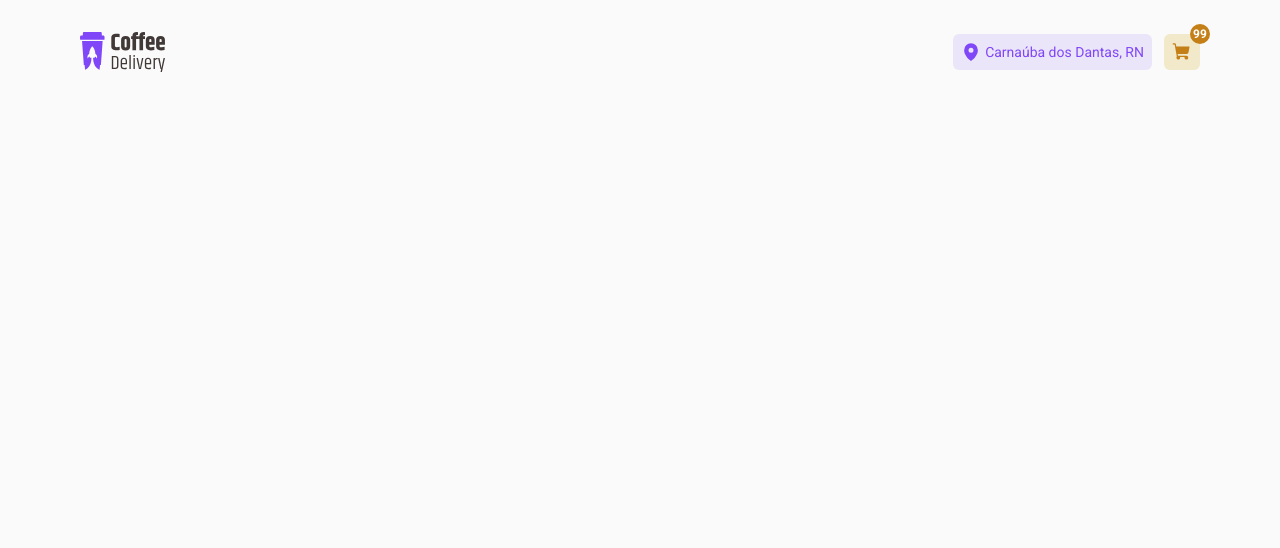
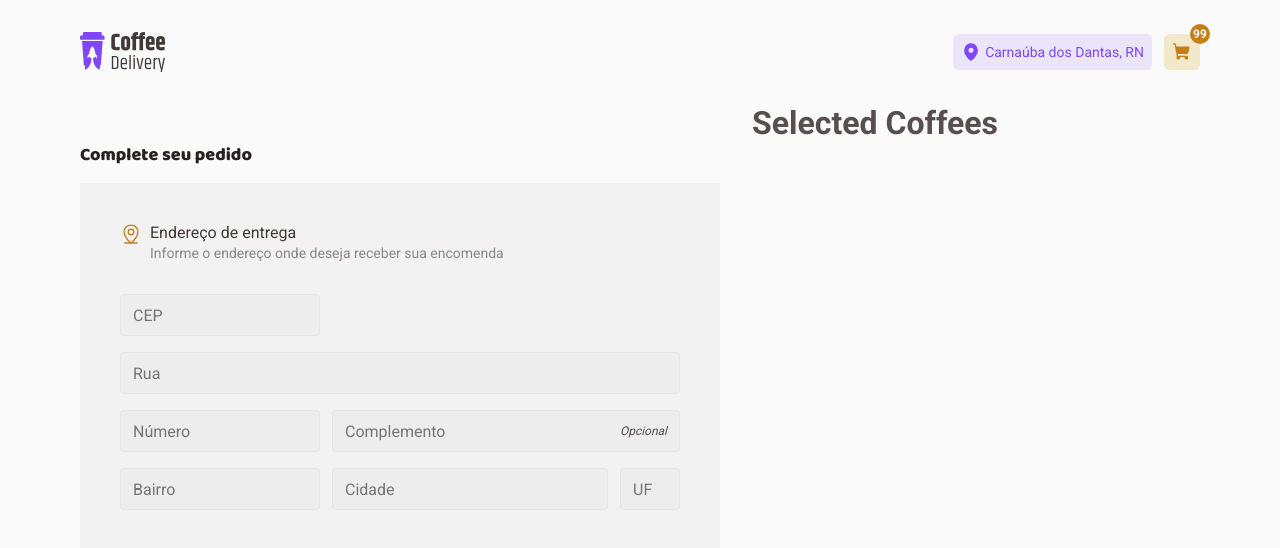
Before and after one commit to rlucasmd/coffee-delivery, a React (Vite) app: page /checkout in a window 1280 px wide. Shown: the top 548 px of the page. Built offline with nearby package versions, Linux system fonts and the light colour scheme.

Commit message:
add: address form visualization

```diff
--- /dev/null
+++ b/src/components/Input/index.tsx
@@ -0,0 +1,20 @@
+import { InputHTMLAttributes } from "react";
+import { InputWrapper, InputContainer, InputStyled, RightText } from "./styles";
+
+interface Props extends InputHTMLAttributes<HTMLInputElement>{
+  rightText? :string;
+  className?: string;
+}
+
+function Input({ rightText, className, ...rest } : Props){
+  return (
+    <InputWrapper className={className}>
+      <InputContainer>
+        <InputStyled {...rest}/>
+        {rightText && <RightText>{rightText}</RightText>}
+      </InputContainer>
+    </InputWrapper>
+  );
+}
+
+export { Input };
--- /dev/null
+++ b/src/components/Input/styles.ts
@@ -0,0 +1,48 @@
+import styled from "styled-components";
+
+const InputWrapper = styled.div`
+  display: flex;
+  flex: 1;
+`;
+const InputContainer = styled.div`
+  display: flex;
+  flex: 1;
+  height: 2.625rem;
+  align-items: center;
+  justify-content: space-between;
+  overflow: hidden;
+  border: 1px solid ${({theme}) => theme.colors["base-button"]};
+  background: ${({theme}) => theme.colors["base-input"]};
+  border-radius: 4px;
+
+  &:focus-within{
+    border-color: ${({theme}) => theme.colors["yellow-dark"]};
+  }
+`;
+
+const InputStyled = styled.input`
+  display: flex;
+  height: 100%;
+  flex: 1;
+  border: 0;
+  padding: 0 0.75rem;
+  background: transparent;
+  &:focus{
+    outline: none;
+  }
+
+`;
+const RightText = styled.p`
+  font-weight: 400;
+  font-family: "Roboto", sans-serif;
+  font-size: 0.75rem;
+  font-style: italic;
+  margin-right: 0.75rem;
+`;
+
+export {
+  InputWrapper,
+  InputContainer,
+  RightText,
+  InputStyled
+};
--- /dev/null
+++ b/src/pages/Checkout/components/AddressForm/index.tsx
@@ -0,0 +1,37 @@
+import { Input } from "../../../../components/Input";
+import { AddressFormContainer } from "./styles";
+
+function AddressForm(){
+  return (
+    <AddressFormContainer>
+      <Input
+        placeholder="CEP"
+        className="cep"
+      />
+      <Input
+        placeholder="Rua"
+        className="street"
+      />
+      <Input
+        placeholder="Número"
+      />
+      <Input
+        placeholder="Complemento"
+        rightText="Opcional"
+        className="complement"
+      />
+      <Input
+        placeholder="Bairro"
+      />
+      <Input
+        placeholder="Cidade"
+      />
+      <Input
+        placeholder="UF"
+      />
+
+    </AddressFormContainer>
+  );
+}
+
+export { AddressForm };
--- /dev/null
+++ b/src/pages/Checkout/components/AddressForm/styles.ts
@@ -0,0 +1,29 @@
+import styled from "styled-components";
+
+const AddressFormContainer = styled.form`
+  display: grid;
+  margin-top: 2rem;
+  width: 100%;
+  grid-template-columns: 12.5rem 17.25rem 3.75rem;
+  column-gap: 0.75rem;
+  row-gap: 1rem;
+
+  grid-auto-flow: dense;
+
+  .cep{
+    grid-column: span 3;
+    max-width: 12.5rem;
+  }
+
+  .street{
+    grid-column: span 3;
+  }
+  .complement{
+    grid-column: span 2;
+  }
+`;
+
+
+export {
+  AddressFormContainer,
+};
--- /dev/null
+++ b/src/pages/Checkout/components/CompleteOrderForm/index.tsx
@@ -0,0 +1,27 @@
+import { MapPinLine } from "phosphor-react";
+import { Title } from "../../../../components/Typography";
+import { SectionHeader } from "../SectionHeader";
+import { CompleteOrderFormContainer, FormSectionContainer } from "./styles";
+import { useTheme } from "styled-components";
+import { AddressForm } from "../AddressForm";
+
+function CompleteOrderForm(){
+  const theme = useTheme();
+  return(
+    <CompleteOrderFormContainer>
+      <Title size="xs">
+        Complete seu pedido
+      </Title>
+      <FormSectionContainer>
+        <SectionHeader
+          icon={<MapPinLine size={22} color={theme.colors["yellow-dark"]}/>}
+          title="Endereço de entrega"
+          subtitle="Informe o endereço onde deseja receber sua encomenda"
+        />
+        <AddressForm />
+      </FormSectionContainer>
+    </CompleteOrderFormContainer>
+  );
+}
+
+export { CompleteOrderForm };
--- /dev/null
+++ b/src/pages/Checkout/components/CompleteOrderForm/styles.ts
@@ -0,0 +1,24 @@
+import styled from "styled-components";
+
+const CompleteOrderFormContainer = styled.div`
+  display: flex;
+  flex: 1;
+  margin-top: 2.5rem;
+  flex-direction: column;
+`;
+
+const FormSectionContainer = styled.div`
+  display: flex;
+  width: 100%;
+  padding: 2.5rem;
+  margin-top: 1rem;
+  flex-direction: column;
+
+  background: ${({theme}) => theme.colors["base-card"]};
+`;
+
+
+export {
+  CompleteOrderFormContainer,
+  FormSectionContainer
+};
--- /dev/null
+++ b/src/pages/Checkout/components/SectionHeader/index.tsx
@@ -0,0 +1,26 @@
+import { ReactNode } from "react";
+import { SectionHeaderContainer } from "./styles";
+import { Text } from "../../../../components/Typography";
+
+interface SectionHeaderProps {
+  icon: ReactNode;
+  title: string;
+  subtitle: string;
+}
+function SectionHeader({
+  icon,
+  title,
+  subtitle
+} : SectionHeaderProps){
+  return (
+    <SectionHeaderContainer>
+      {icon}
+      <div>
+        <Text size="m" color="subtitle">{title}</Text>
+        <Text size="s" >{subtitle}</Text>
+      </div>
+    </SectionHeaderContainer>
+  );
+}
+
+export { SectionHeader };
--- /dev/null
+++ b/src/pages/Checkout/components/SectionHeader/styles.ts
@@ -0,0 +1,10 @@
+import styled from "styled-components";
+
+const SectionHeaderContainer = styled.div`
+  display: flex;
+  flex-direction: row;
+  flex: 1;
+  gap: 8px;
+`;
+
+export { SectionHeaderContainer };
--- /dev/null
+++ b/src/pages/Checkout/components/SelectedCoffees/index.tsx
@@ -0,0 +1,11 @@
+import { SelectedCoffeesContainer } from "./styles";
+
+function SelectedCoffees(){
+  return (
+    <SelectedCoffeesContainer>
+      <h1>Selected Coffees</h1>
+    </SelectedCoffeesContainer>
+  );
+}
+
+export { SelectedCoffees } ;
--- /dev/null
+++ b/src/pages/Checkout/components/SelectedCoffees/styles.ts
@@ -0,0 +1,8 @@
+import styled from "styled-components";
+
+const SelectedCoffeesContainer = styled.div`
+  display: flex;
+  flex: 1;
+`;
+
+export { SelectedCoffeesContainer };
--- a/src/pages/Checkout/index.tsx
+++ b/src/pages/Checkout/index.tsx
@@ -1,9 +1,12 @@
+import { CompleteOrderForm } from "./components/CompleteOrderForm";
+import { SelectedCoffees } from "./components/SelectedCoffees";
 import { CheckoutContainer } from "./styles";
 
 function Checkout(){
   return (
     <CheckoutContainer className="container">
-
+      <CompleteOrderForm />
+      <SelectedCoffees />
     </CheckoutContainer>
   );
 }
--- a/src/pages/Checkout/styles.ts
+++ b/src/pages/Checkout/styles.ts
@@ -7,5 +7,5 @@ const CheckoutContainer = styled.div`
 
 
 export {
-  CheckoutContainer
+  CheckoutContainer,
 };
```
